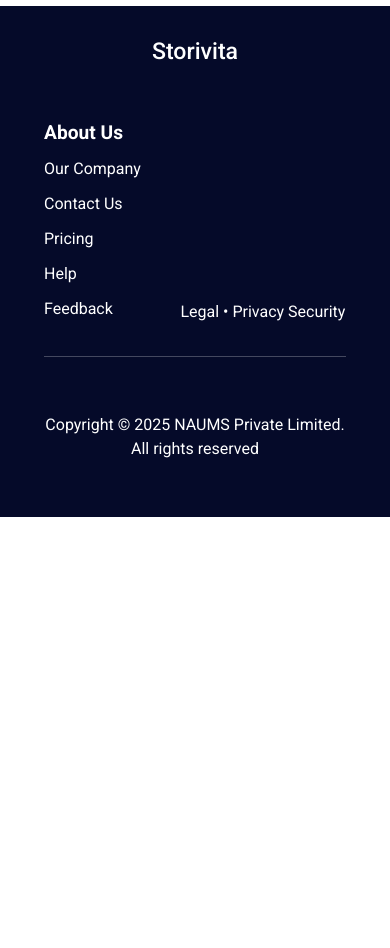
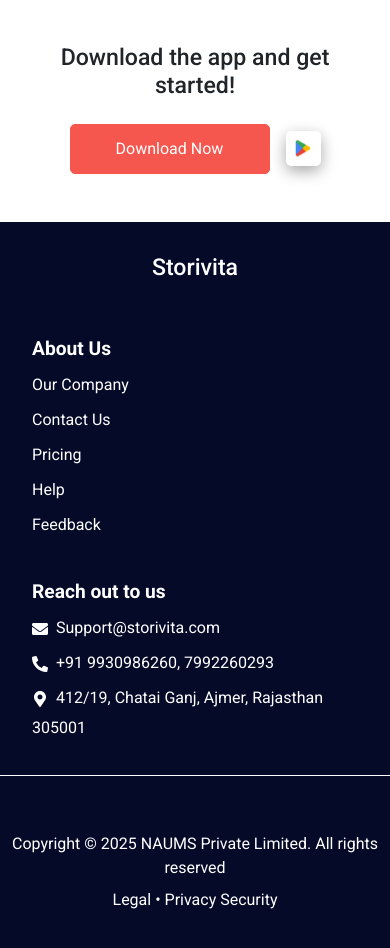
Before and after one commit to AbbasMhowwala35/storivita, a React (Create React App) app: page /contact in a window 390 px wide. Shown: the part 1740-2688 px from the top of the page. Before the commit the page ends 2257 px from the top, so only its background shows below. Built offline with nearby package versions, Linux system fonts and the light colour scheme.

Commit message:
Spacing issues

```diff
--- a/package.json
+++ b/package.json
@@ -12,6 +12,7 @@
     "react": "^19.1.1",
     "react-bootstrap": "^2.10.10",
     "react-dom": "^19.1.1",
+    "react-icons": "^5.5.0",
     "react-router-dom": "^7.8.0",
     "react-scripts": "5.0.1",
     "web-vitals": "^2.1.4"
--- a/src/App.css
+++ b/src/App.css
@@ -8,7 +8,7 @@
     min-height: 100vh;
     padding-top: 150px;
     padding-bottom: 50px;
-    background-color: #fcfcfc;
+    /* background-color: #fcfcfc; */
 }
 
 .custom-navbar {
@@ -132,7 +132,7 @@
 }
 
 .about-us-section {
-    margin: 70px 0;
+    margin-top: 40px;
 }
 
 .about-page h4 {
@@ -144,6 +144,10 @@
     font-size: 16px;
     line-height: 25px;
     margin-bottom: 20px;
+}
+
+.extra-margin {
+    margin-top: 50px;
 }
 
 .milestone-table tr td {
@@ -189,6 +193,7 @@
 @media (max-width: 991px) {
     .footer-link {
         align-items: flex-end;
+        margin: 0 20px;
     }
 
     .build-box {
@@ -239,4 +244,25 @@
     .about-page .col-md-6 img {
         margin-bottom: 20px;
     }
+
+    .custom-footer {
+        padding: 2rem 0;
+    }
+
+    .custom-footer .container {
+        padding: 0;
+    }
+
+    .footer-right {
+        justify-content: center;
+    }
+
+    .custom-footer hr {
+        color: #fff;
+        opacity: 1;
+    }
+
+    .footer-left p {
+        margin-bottom: 0;
+    }
 }
--- a/src/components/assets/css/ContactUs.css
+++ b/src/components/assets/css/ContactUs.css
@@ -48,6 +48,10 @@
     text-decoration: underline;
 }
 
+textarea.form-control {
+    height: unset;
+}
+
 @media (max-width: 991px) {
     .form-card {
         margin: 20px 0;
--- a/src/components/assets/css/Pricing.css
+++ b/src/components/assets/css/Pricing.css
@@ -83,6 +83,7 @@
         overflow-y: scroll;
         flex-wrap: unset;
     }
+
     .tab-content .row {
         display: flex;
         align-items: center;
--- a/src/components/common/Footer.js
+++ b/src/components/common/Footer.js
@@ -1,5 +1,6 @@
 import React from 'react';
 import { Container, Row, Col } from 'react-bootstrap';
+import { FaEnvelope, FaMapMarkerAlt, FaPhoneAlt } from 'react-icons/fa';
 
 const Footer = () => {
   return (
@@ -11,7 +12,7 @@
           </Col>
         </Row>
         <Row className='footer-link'>
-          <Col md={12} xs={5}>
+          <Col md={12} xs={12}>
             <h5><b>About Us</b></h5>
             <ul className='footer-links'>
               <li><a href="/about">Our Company</a></li>
@@ -20,11 +21,26 @@
               <li><a href="/help-page">Help</a></li>
               <li><a href="/contact">Feedback</a></li>
             </ul>
-          </Col>
-          <Col xs={7} md={6} className="footer-right text-center text-md-end d-block d-md-none">
-            <p>
-              <a href="/terms-and-conditions"><span>Legal •</span> Privacy Security</a>
-            </p>
+
+            <br />
+            <div className="d-block d-md-none">
+              <h5><b>Reach out to us</b></h5>
+              <ul className="footer-links">
+                <li>
+                  <FaEnvelope className="me-2" />
+                  <a href="mailto:Support@storivita.com">Support@storivita.com</a>
+                </li>
+                <li>
+                  <FaPhoneAlt className="me-2" />
+                  <a href="tel:+919939098620">+91 9930986260</a>,{" "}
+                  <a href="tel:+917992260293">7992260293</a>
+                </li>
+                <li>
+                  <FaMapMarkerAlt className="me-2" />
+                  412/19, Chatai Ganj, Ajmer, Rajasthan 305001
+                </li>
+              </ul>
+            </div>
           </Col>
         </Row>
         <hr />
@@ -33,7 +49,7 @@
           <Col xs={12} md={6} className="footer-left text-center text-md-start mb-2 mb-md-0">
             <p>Copyright © 2025 NAUMS Private Limited. All rights reserved</p>
           </Col>
-          <Col xs={12} md={6} className="footer-right text-center text-md-end d-none d-md-block">
+          <Col xs={12} md={6} className="footer-right text-center text-md-end">
             <p>
               <a href="/terms-and-conditions"><span>Legal •</span> Privacy Security</a>
             </p>
--- a/src/components/pages/About.js
+++ b/src/components/pages/About.js
@@ -12,7 +12,7 @@
         <div className="about-page">
             <Container>
                 {/* Who We Are */}
-                <Row className="align-items-center about-us-section">
+                <Row className="align-items-center">
                     <Col xs={12} md={6} className="order-1 order-md-2">
                         <img
                             src={a1}
@@ -71,7 +71,7 @@
                         />
                     </Col>
                     <Col xs={12} md={6} className="order-2 order-md-1">
-                        <h4>🛤️ <b> Our Vision – The Road Ahead</b></h4>
+                        <h4 className='extra-margin'>🛤️ <b> Our Vision – The Road Ahead</b></h4>
                         <p>
                             Storivita has begun its journey by supporting local and regional businesses — empowering them to establish a strong digital presence and connect with nearby customers.
                         </p>
@@ -100,7 +100,7 @@
                         />
                     </Col>
                     <Col md={6}>
-                        <h4>📍 <b>Our Journey So Far</b></h4>
+                        <h4 className='extra-margin'>📍 <b>Our Journey So Far</b></h4>
                         <p>Storivita is built on the belief that every business — no matter how small — deserves a powerful digital presence. Here’s a look at how our journey has unfolded and where we’re headed next:</p>
                         <Table responsive className='milestone-table'>
                             <thead>
@@ -129,7 +129,7 @@
                 </Row>
                 {/* Why Choose */}
                 <Row className="align-items-center about-us-section">
-                    <Col xs={12} md={6} className="order-1 order-md-2 ">
+                    <Col xs={12} md={6} className="order-1 order-md-2 text-center">
                         <img
                             src={a5}
                             alt="App Preview"
@@ -137,7 +137,7 @@
                         />
                     </Col>
                     <Col xs={12} md={6} className="order-2 order-md-1">
-                        <h4>💡 <b>Why Choose Storivita?</b></h4>
+                        <h4 className='extra-margin'>💡 <b>Why Choose Storivita?</b></h4>
                         <Table responsive className='milestone-table'>
                             <thead>
                                 <tr>
@@ -171,7 +171,7 @@
                     </Col>
                 </Row>
                 {/* Call to Action */}
-                <Row className="text-center build-box">
+                <Row className="text-center build-box extra-margin">
                     <Col>
                         <h3>❤️ ️Let’s Build Back Stronger—Together</h3>
                         {/* <p>No commissions. No complex tech. Just you, your business, and your growth.</p>
--- a/src/components/pages/ContactUs.js
+++ b/src/components/pages/ContactUs.js
@@ -217,12 +217,11 @@
                                     value={form.message}
                                     onChange={handleChange}
                                     as="textarea"
-                                    rows={4}
+                                    rows={8}
                                     className={`${errors.message ? "is-invalid" : ""}`}
                                     placeholder="Write Here Your Message"
                                 />
                                 {errors.message && <div className="text-danger mb-2">{errors.message}</div>}
-
                                 <button type="submit" className="w-100 mt-3 btn-red">
                                     SEND
                                 </button>
```
Also changed, not shown: src/components/assets/images/a5.png, 1 other file (tests, documents, lock files or other folders).
